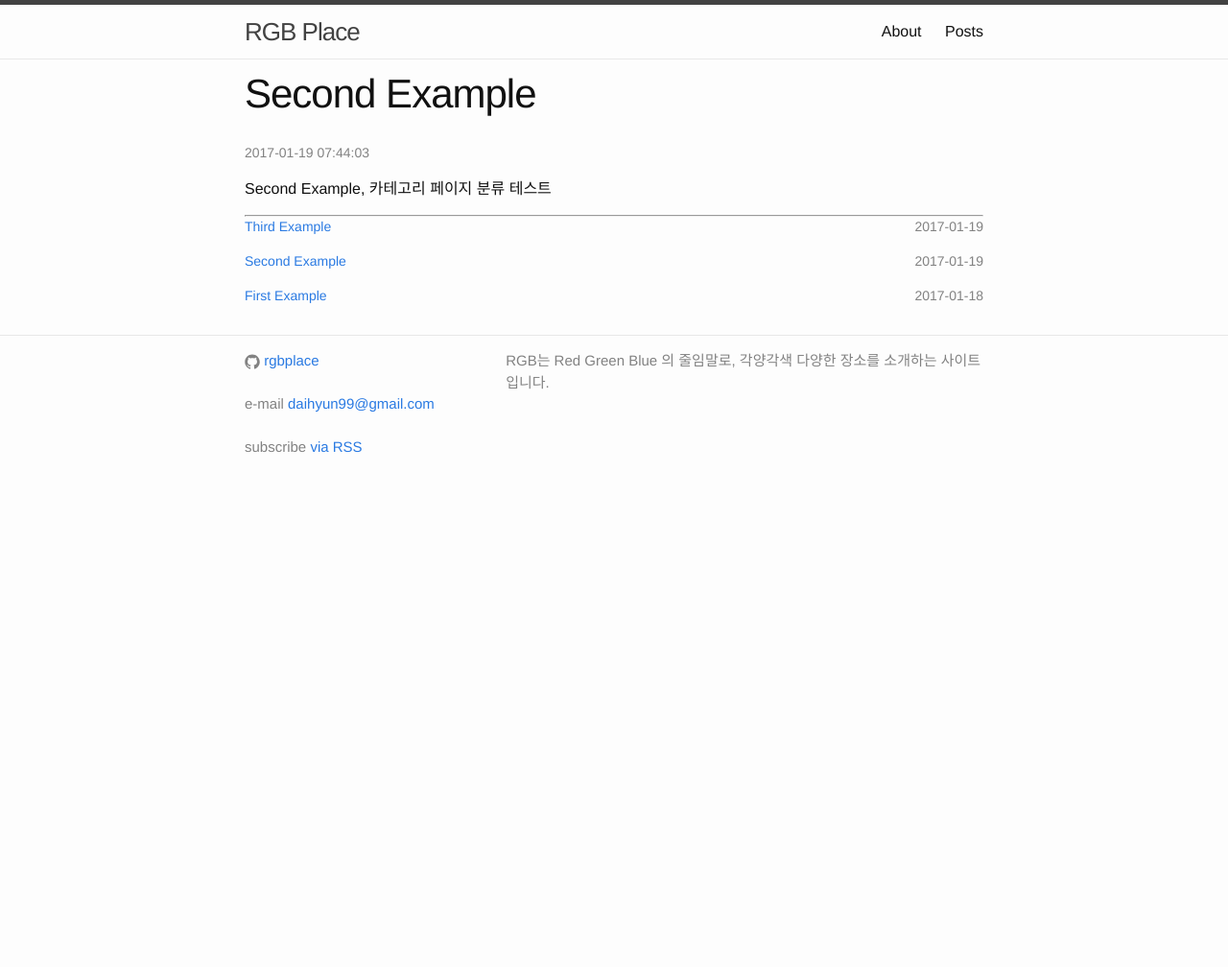
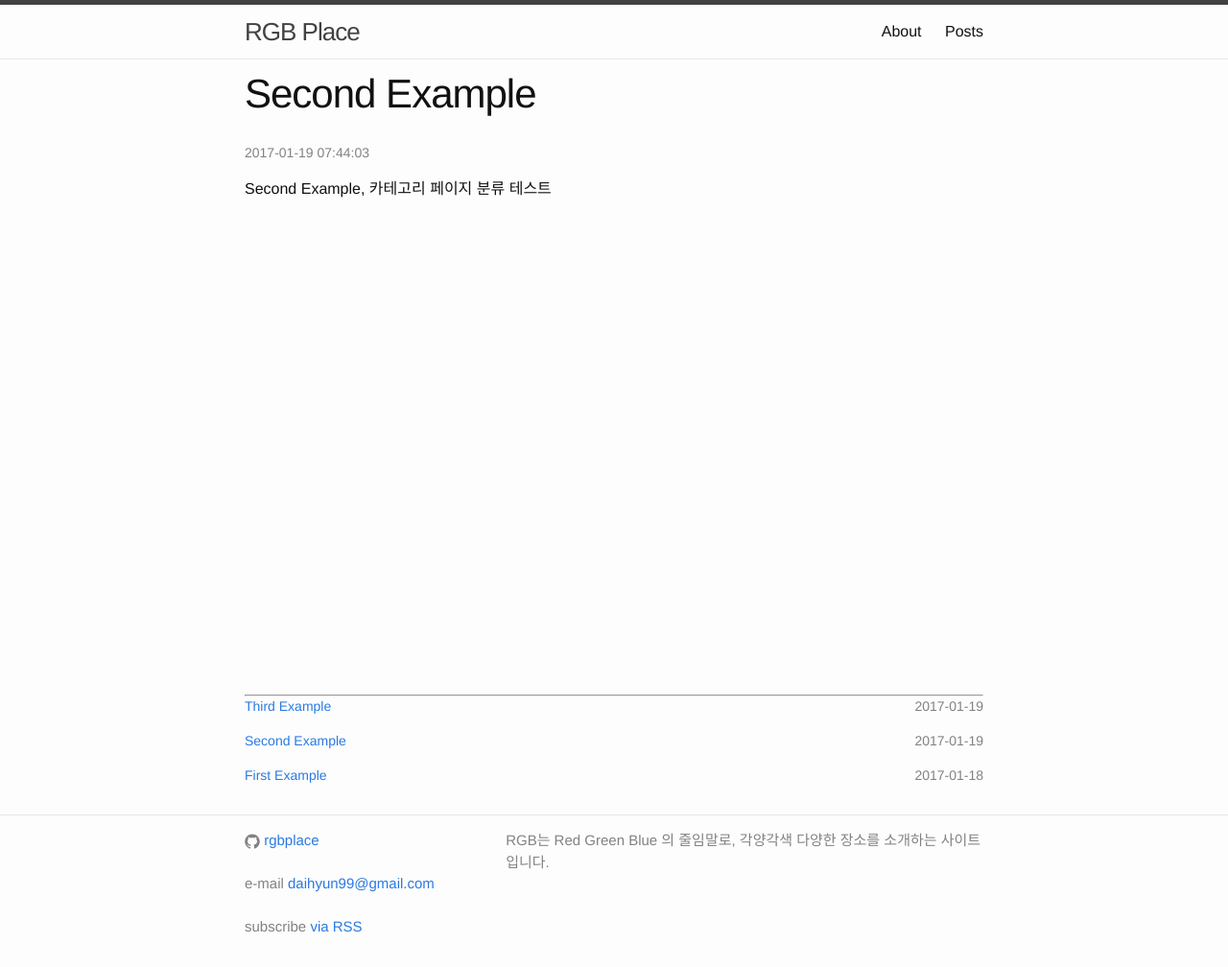
Before and after one commit to 6lueparr0t/about-rgbplace, a Jekyll site: the page built from _posts/example/0pages/2017-01-20-Second-Example.markdown, in a window 1280 px wide. Shown: the whole page at 96% size. Built offline with Jekyll 4.4.1, drawn with Linux system fonts in a browser that asks for light colours; comment, search, counter and statistics services are not loaded; before the commit the page ends 900 px from its top, so only the background shows below that.

Commit message:
Update disqus_comments.html

```diff
--- a/_includes/disqus_comments.html
+++ b/_includes/disqus_comments.html
@@ -1,5 +1,5 @@
 {% if page.comments != false and jekyll.environment == "production" %}
-<div id="disqus_thread"></div>
+<div id="disqus_thread" style="height:500px;"></div>
 <script>
 
 /**
```
